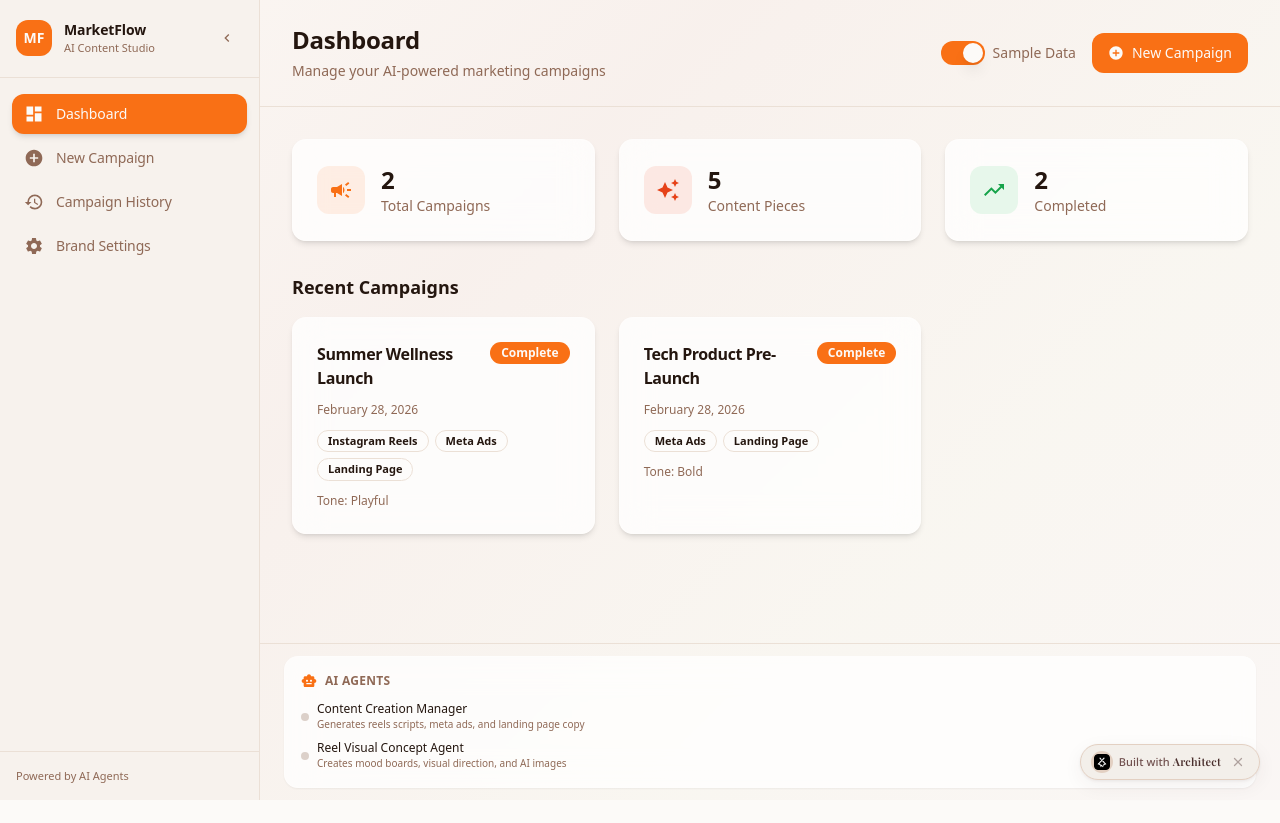
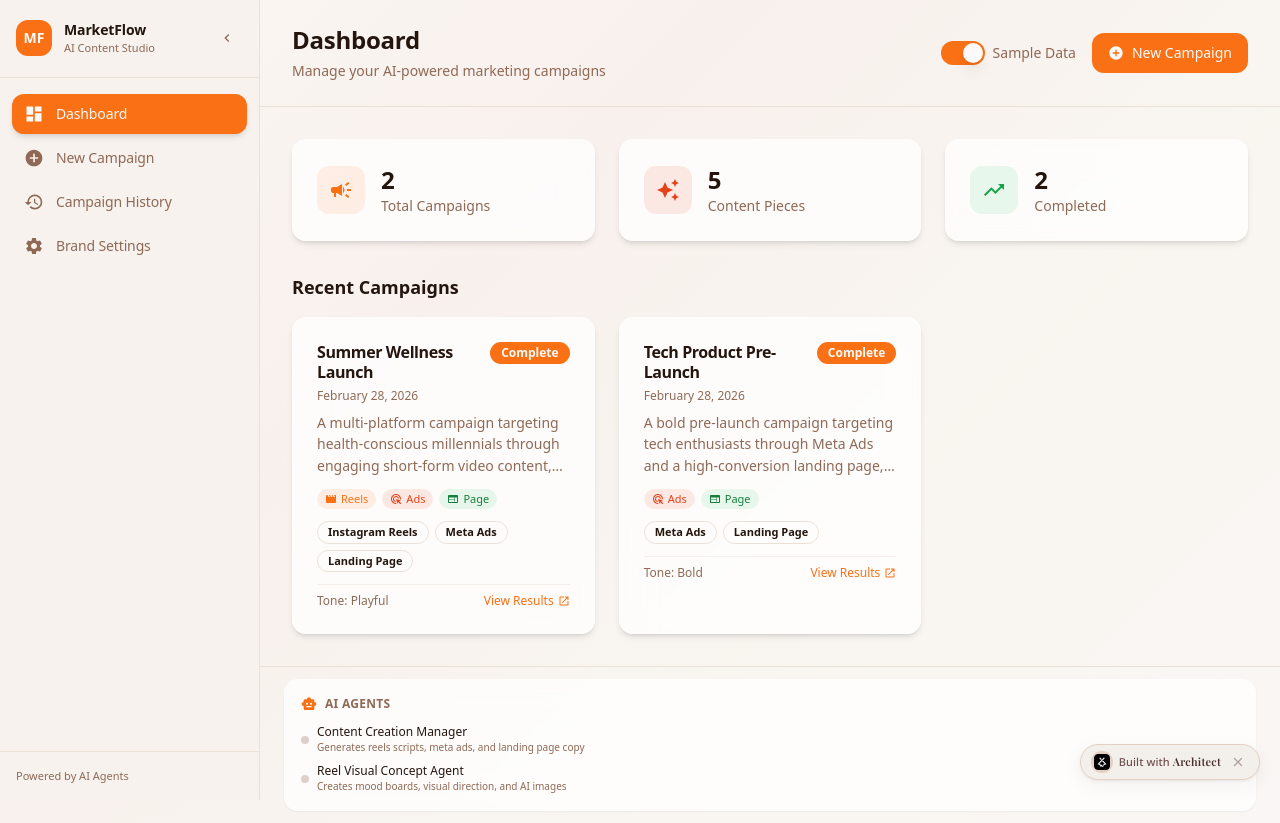
Before and after one commit to Lyzr-Apps/reel-crafter-incredible-space-fetn, a Next.js app: page / in a window 1280 px wide. Before the commit the page ends 800 px from the top, so only its background shows below. Built offline with nearby package versions, Linux system fonts and the light colour scheme.

Commit message:
feat: improved campaign cards on Dashboard with description preview, content indicators, and 'View Results' link

```diff
--- a/app/sections/Dashboard.tsx
+++ b/app/sections/Dashboard.tsx
@@ -6,7 +6,7 @@ import { Button } from '@/components/ui/button'
 import { Badge } from '@/components/ui/badge'
 import { Switch } from '@/components/ui/switch'
 import { Label } from '@/components/ui/label'
-import { MdAddCircle, MdCampaign, MdAutoAwesome, MdTrendingUp } from 'react-icons/md'
+import { MdAddCircle, MdCampaign, MdAutoAwesome, MdTrendingUp, MdOpenInNew, MdMovie, MdAdsClick, MdWeb } from 'react-icons/md'
 
 interface Campaign {
   id: string
@@ -124,22 +124,68 @@ export default function Dashboard({ campaigns, onNewCampaign, onViewCampaign, sa
             </Card>
           ) : (
             <div className="grid grid-cols-1 md:grid-cols-2 lg:grid-cols-3 gap-6">
-              {campaigns.map((campaign) => (
+              {campaigns.map((campaign) => {
+                const summary = campaign.content?.campaign_summary ?? ''
+                const hasReels = !!campaign.content?.reels_script
+                const hasMeta = !!campaign.content?.meta_ads
+                const hasLanding = !!campaign.content?.landing_page
+                const hasVisuals = !!campaign.visuals
+                const goalSnippet = campaign.brief?.goal
+                  ? campaign.brief.goal.length > 100
+                    ? campaign.brief.goal.slice(0, 100) + '...'
+                    : campaign.brief.goal
+                  : ''
+
+                return (
                   <Card
                     key={campaign.id}
-                  className="backdrop-blur-[16px] bg-white/75 border border-white/[0.18] shadow-md rounded-[0.875rem] cursor-pointer transition-all duration-300 hover:shadow-xl hover:scale-[1.02]"
+                    className="backdrop-blur-[16px] bg-white/75 border border-white/[0.18] shadow-md rounded-[0.875rem] cursor-pointer transition-all duration-300 hover:shadow-xl hover:scale-[1.02] flex flex-col"
                     onClick={() => onViewCampaign(campaign.id)}
                   >
-                  <CardHeader className="pb-3">
-                    <div className="flex items-start justify-between">
-                      <CardTitle className="text-base font-semibold font-sans text-foreground">{campaign.name}</CardTitle>
-                      <Badge variant={campaign.status === 'complete' ? 'default' : 'secondary'} className="rounded-lg text-xs font-sans">
+                    <CardHeader className="pb-2">
+                      <div className="flex items-start justify-between gap-2">
+                        <CardTitle className="text-base font-semibold font-sans text-foreground leading-tight">{campaign.name}</CardTitle>
+                        <Badge variant={campaign.status === 'complete' ? 'default' : 'secondary'} className="rounded-lg text-xs font-sans shrink-0">
                           {campaign.status === 'complete' ? 'Complete' : 'Draft'}
                         </Badge>
                       </div>
+                      <p className="text-xs text-muted-foreground font-sans mt-1">{campaign.date}</p>
                     </CardHeader>
-                  <CardContent className="pt-0 space-y-3">
-                    <p className="text-xs text-muted-foreground font-sans">{campaign.date}</p>
+                    <CardContent className="pt-0 space-y-3 flex-1 flex flex-col">
+                      {/* Campaign description / goal */}
+                      {(summary || goalSnippet) && (
+                        <p className="text-sm text-muted-foreground font-sans leading-[1.55] line-clamp-3">
+                          {summary || goalSnippet}
+                        </p>
+                      )}
+
+                      {/* Content availability indicators */}
+                      {campaign.status === 'complete' && (
+                        <div className="flex flex-wrap gap-1.5">
+                          {hasReels && (
+                            <span className="inline-flex items-center gap-1 px-2 py-0.5 rounded-md bg-primary/10 text-primary text-[11px] font-medium font-sans">
+                              <MdMovie className="w-3 h-3" /> Reels
+                            </span>
+                          )}
+                          {hasMeta && (
+                            <span className="inline-flex items-center gap-1 px-2 py-0.5 rounded-md bg-accent/10 text-accent text-[11px] font-medium font-sans">
+                              <MdAdsClick className="w-3 h-3" /> Ads
+                            </span>
+                          )}
+                          {hasLanding && (
+                            <span className="inline-flex items-center gap-1 px-2 py-0.5 rounded-md bg-green-500/10 text-green-700 text-[11px] font-medium font-sans">
+                              <MdWeb className="w-3 h-3" /> Page
+                            </span>
+                          )}
+                          {hasVisuals && (
+                            <span className="inline-flex items-center gap-1 px-2 py-0.5 rounded-md bg-purple-500/10 text-purple-700 text-[11px] font-medium font-sans">
+                              <MdAutoAwesome className="w-3 h-3" /> Visuals
+                            </span>
+                          )}
+                        </div>
+                      )}
+
+                      {/* Platform badges and tone */}
                       <div className="flex flex-wrap gap-1.5">
                         {Array.isArray(campaign.platforms) && campaign.platforms.map((p) => (
                           <Badge key={p} variant="outline" className="text-[11px] rounded-lg font-sans">
@@ -147,12 +193,20 @@ export default function Dashboard({ campaigns, onNewCampaign, onViewCampaign, sa
                           </Badge>
                         ))}
                       </div>
+
+                      {/* Footer with tone + action */}
+                      <div className="flex items-center justify-between mt-auto pt-2 border-t border-border/50">
                         {campaign.tone && (
                           <p className="text-xs text-muted-foreground font-sans">Tone: {campaign.tone}</p>
                         )}
+                        <span className="inline-flex items-center gap-1 text-xs font-medium text-primary font-sans">
+                          View Results <MdOpenInNew className="w-3 h-3" />
+                        </span>
+                      </div>
                     </CardContent>
                   </Card>
-              ))}
+                )
+              })}
             </div>
           )}
         </div>
```
Lines whose indentation alone changed are shown as unchanged.
